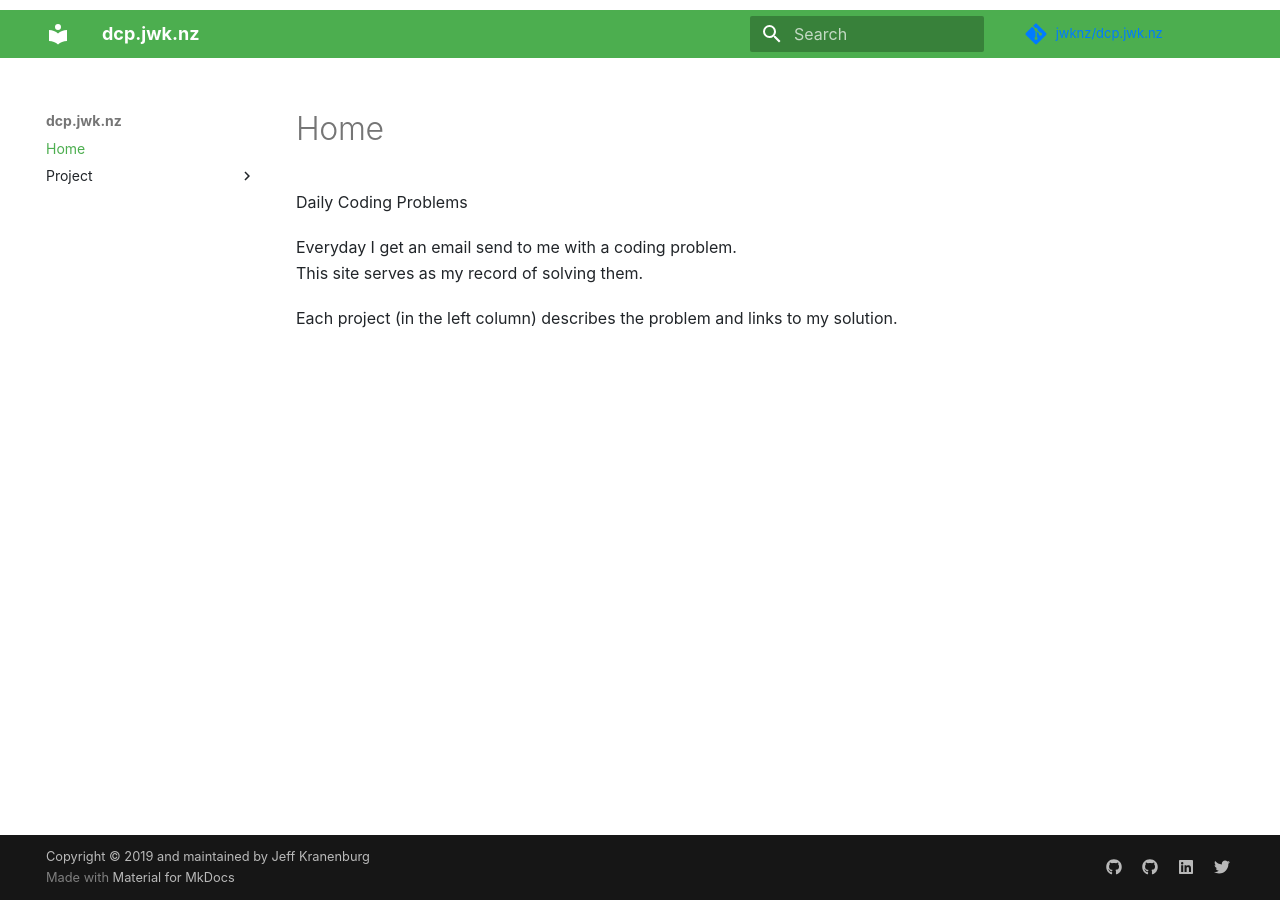
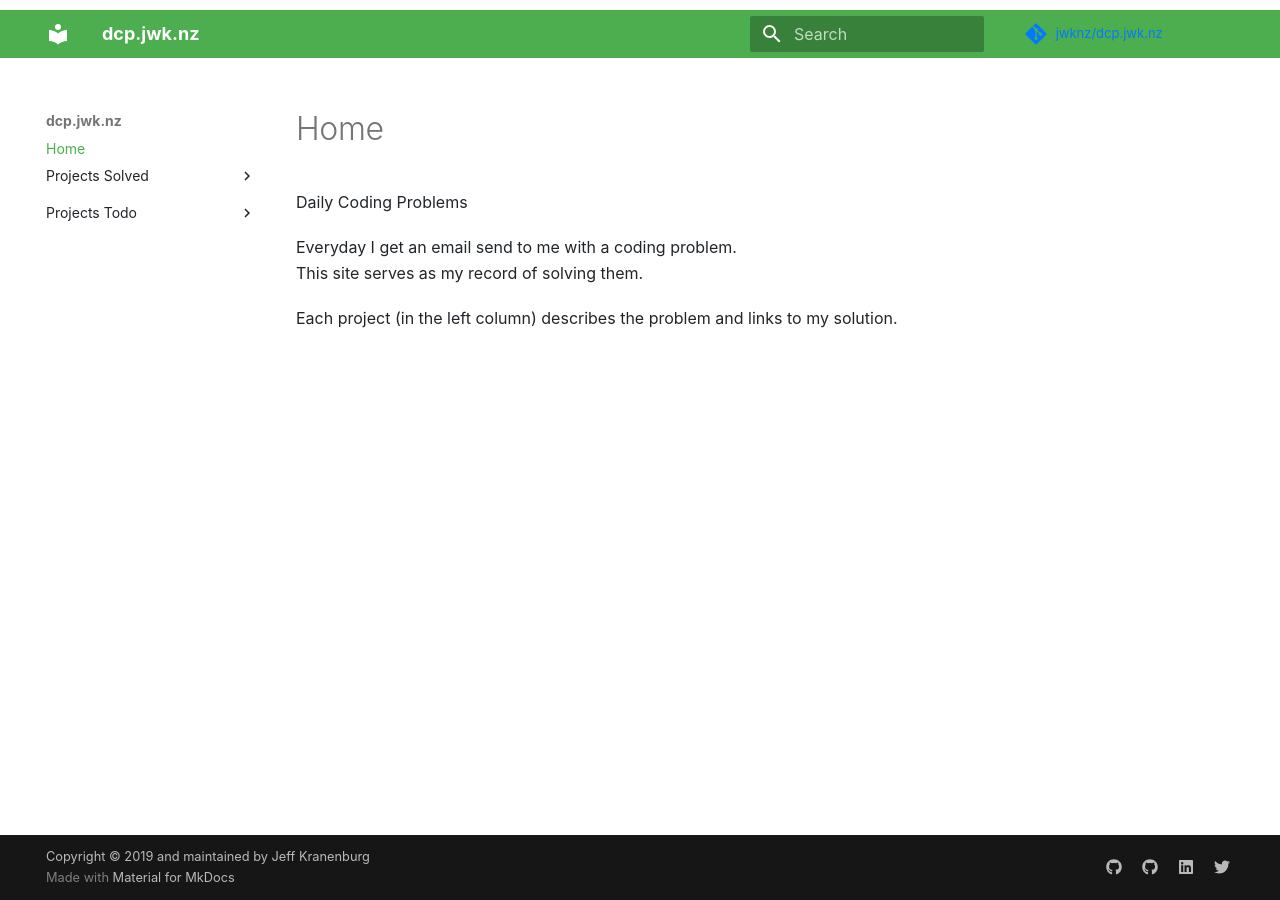
Before and after one commit to jwknz/dcp.jwk.nz, an MkDocs documentation site: the page built from docs/index.md, in a window 1280 px wide. Built offline with MkDocs 1.6.1 and Material for MkDocs 9.7.7, drawn with Linux system fonts in a browser that asks for light colours; comment, search, counter and statistics services are not loaded.

Commit message:
Updated Site

```diff
--- a/mkdocs.yml
+++ b/mkdocs.yml
@@ -21,11 +21,12 @@ theme:
 
 nav:
     - Home: index.md
-    - Project:
+    - Projects Solved:
       - Problem 01: /project-01/
       - Problem 02: /project-02/
+      - Problem 04: /project-04/
+    - Projects Todo:
       - Problem 03: /project-03/
-      - Problem 04: /project-04/
       - Problem 05: /project-05/
       - Problem 06: /project-06/
       - Problem 07: /project-07/
--- a/package.json
+++ b/package.json
@@ -1,6 +1,6 @@
 {
   "name": "dcp_jwknz",
-  "version": "1.0.4",
+  "version": "1.0.5",
   "description": "Daily Coding Problems and Puzzles",
   "main": "index.js",
   "directories": {
```
Also changed, not shown: site/404.html, site/index.html, site/project-01/index.html, site/project-02/index.html, site/project-04/index.html, 1 other file.
